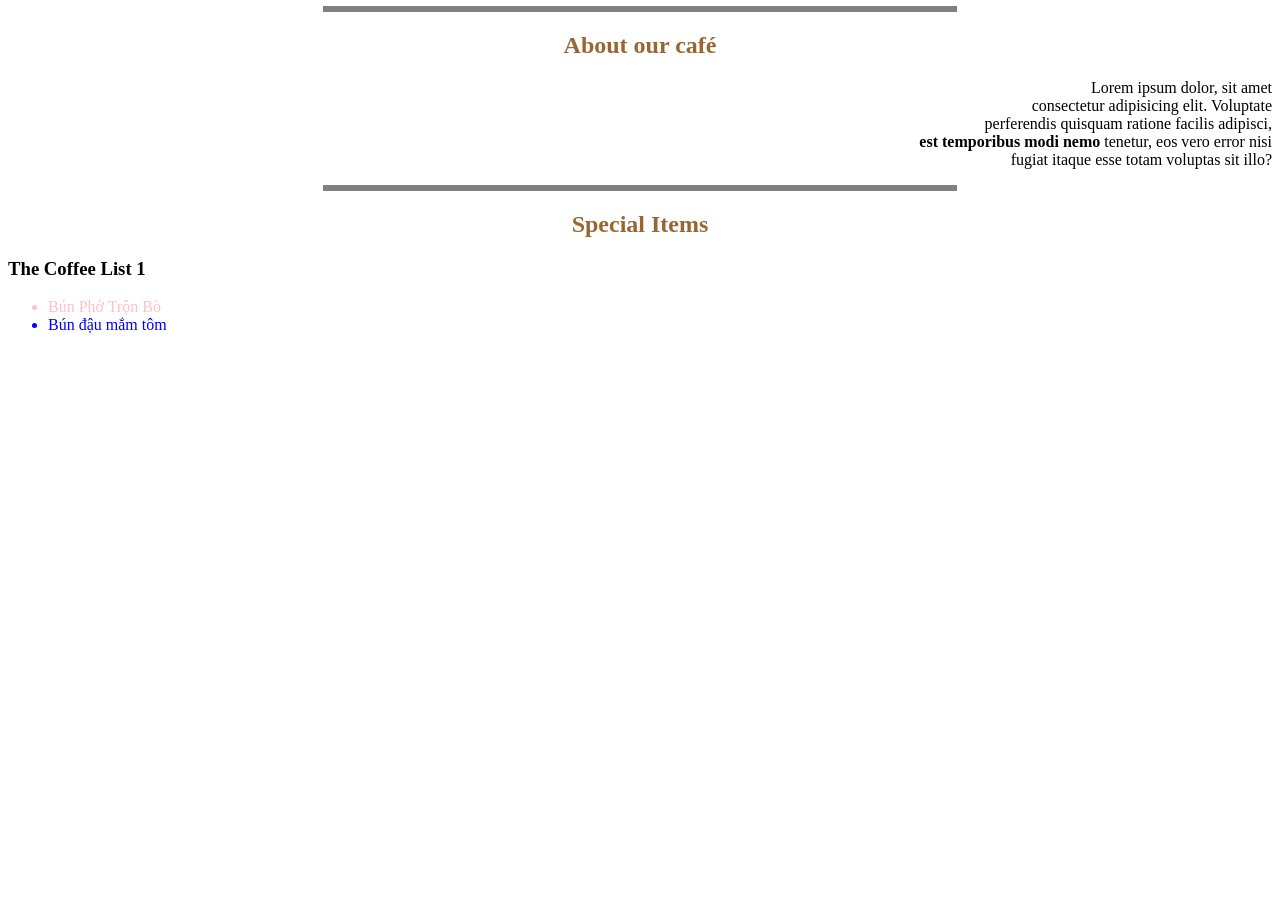
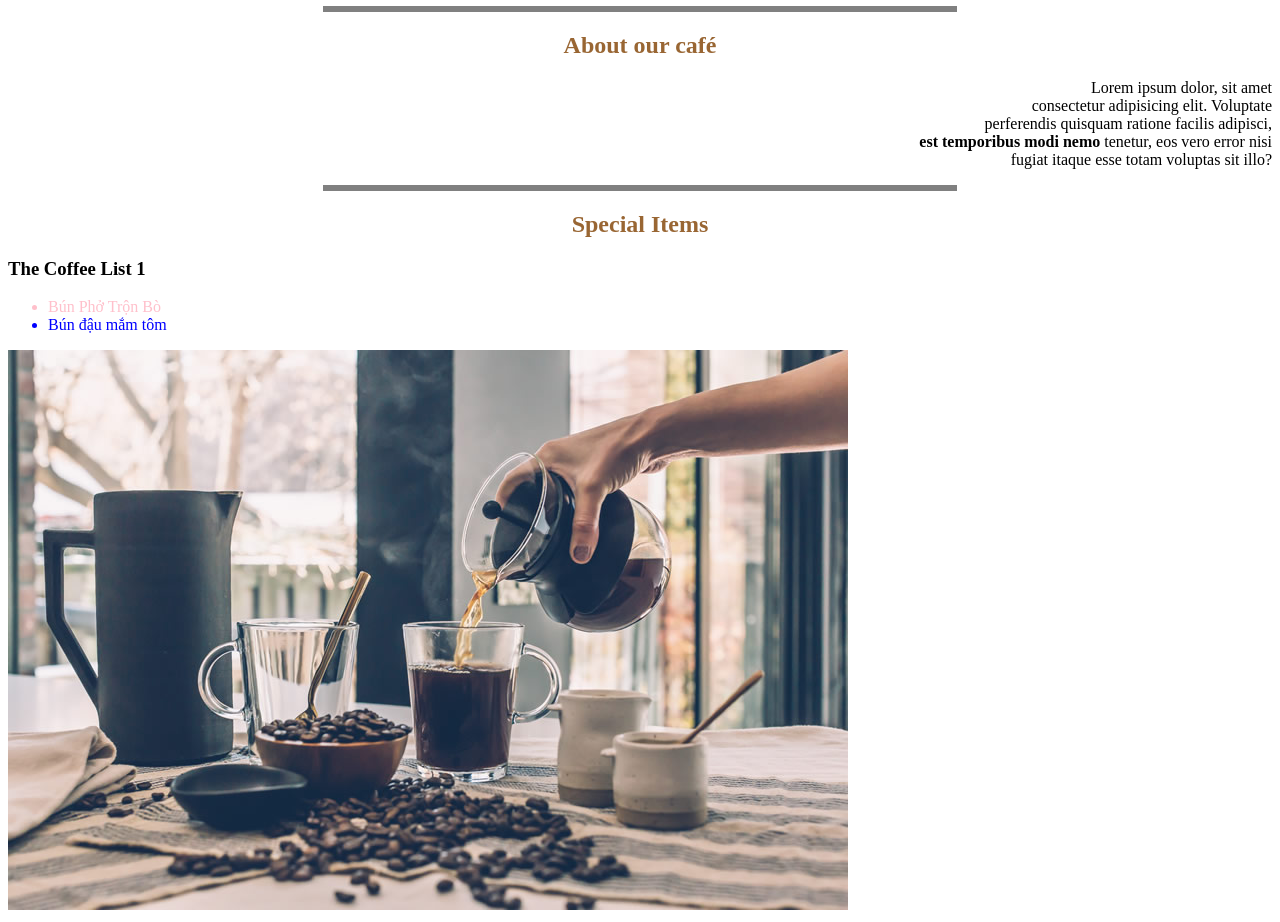
Before and after one commit to bechinvovan92/BC82, a plain HTML site: page buoi1/html/index.html in a window 1280 px wide. Shown: the part 100-1022 px from the top of the page. Before the commit the page ends 800 px from the top, so only its background shows below. Drawn offline with Linux system fonts and the light colour scheme.

Commit message:
comiit 1

```diff
--- a/buoi1/index.html
+++ b/buoi1/html/index.html
@@ -29,7 +29,7 @@
         <li>Bún đậu mắm tôm</li>
     </ul>
 
-    <img src="" alt="">
+    <img src="/img/chilling-cafe-01.jpg" alt="">
 
 </body>
 </html>
```
